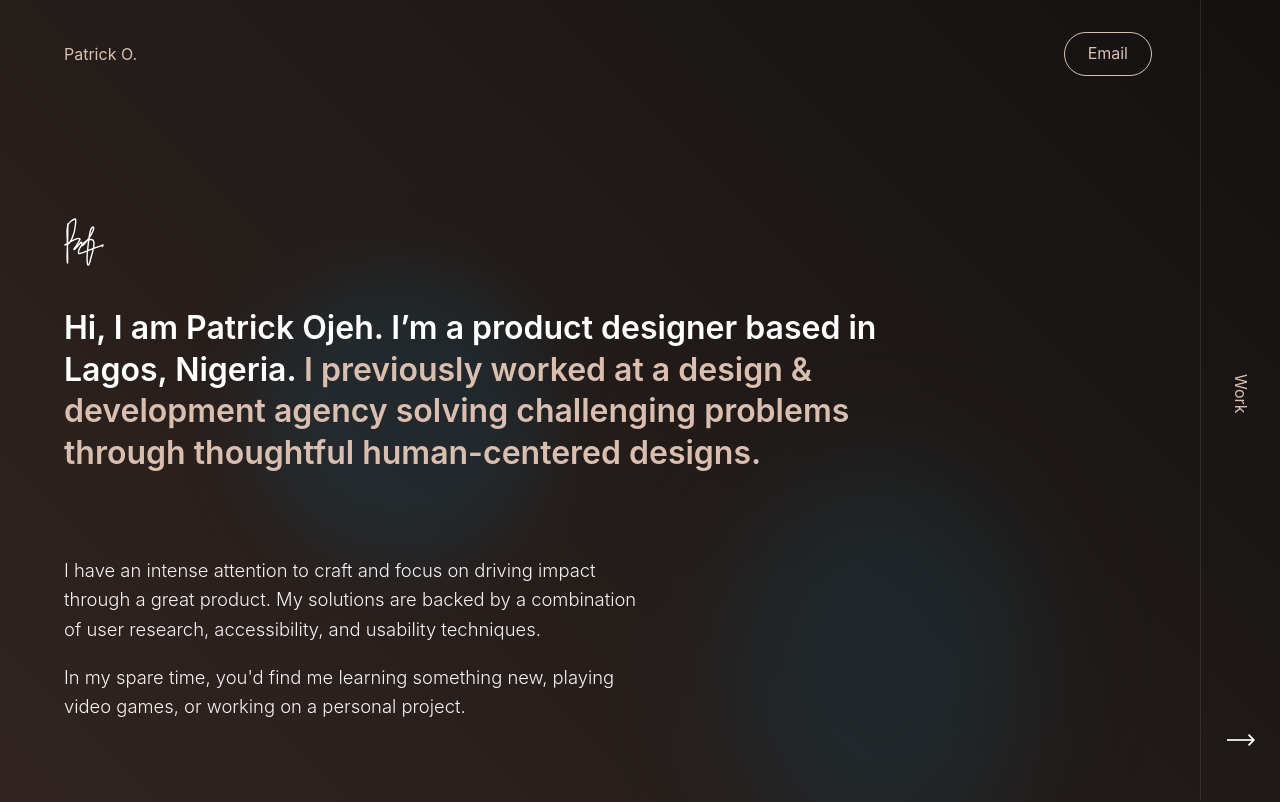
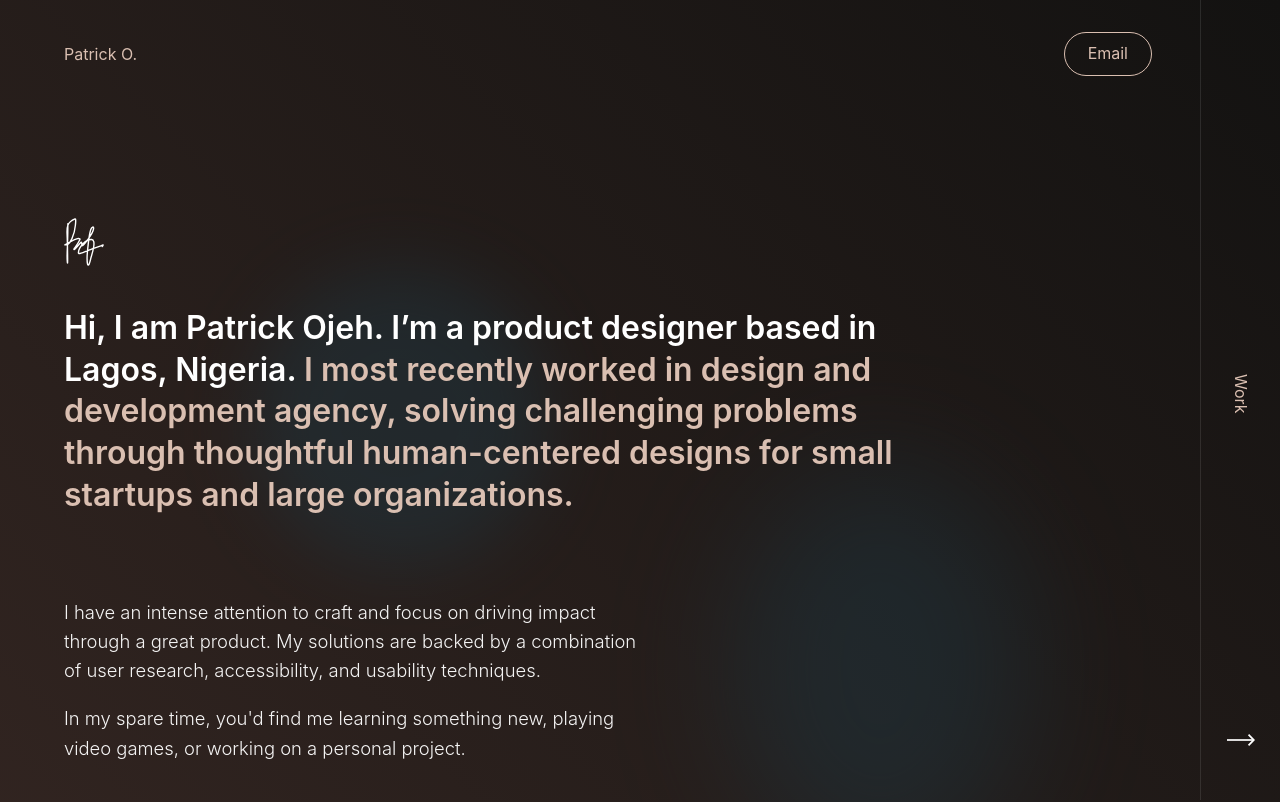
Before and after one commit to patrickojeh/portfolio, a React (Create React App) app: page / in a window 1280 px wide. Shown: the top 802 px of the page. Built offline with nearby package versions, Linux system fonts and the light colour scheme.

Commit message:
modify copy

```diff
--- a/src/pages/Home.js
+++ b/src/pages/Home.js
@@ -11,7 +11,7 @@ const Home = () => {
   return <Layout shine="true">
     <div className="mw9 ph5-l ph4-ns ph35 center pt6-l pt5">
       <img src={signature} alt="My signature in svg" className="signature h25 mb3" />
-      <h1 className="mw8 pr6-l mb5-l mb4">Hi, I am Patrick Ojeh. I’m a product designer based in Lagos, Nigeria. <span>I previously worked at a design &amp; development agency solving challenging problems through thoughtful human-centered designs.</span></h1>
+      <h1 className="mw8 pr6-l mb5-l mb4">Hi, I am Patrick Ojeh. I’m a product designer based in Lagos, Nigeria. <span>I most recently worked in design and development agency, solving challenging problems through thoughtful human-centered designs for small startups and large organizations.</span></h1>
       <div className="flex flex-column flex-row-l justify-between">
         <div className="w-50-l">
           <p>I have an intense attention to craft and focus on driving impact through a great product. My solutions are backed by a combination of user research, accessibility, and usability techniques.</p>
```
